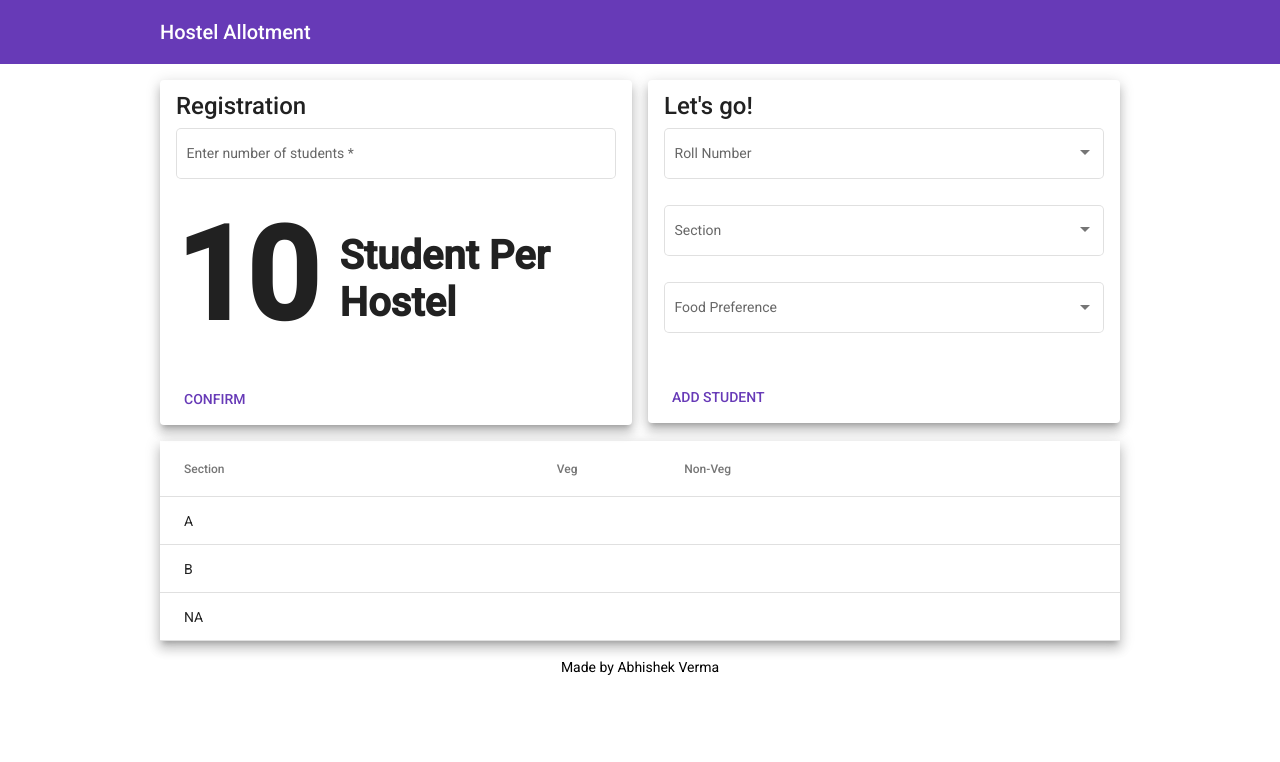
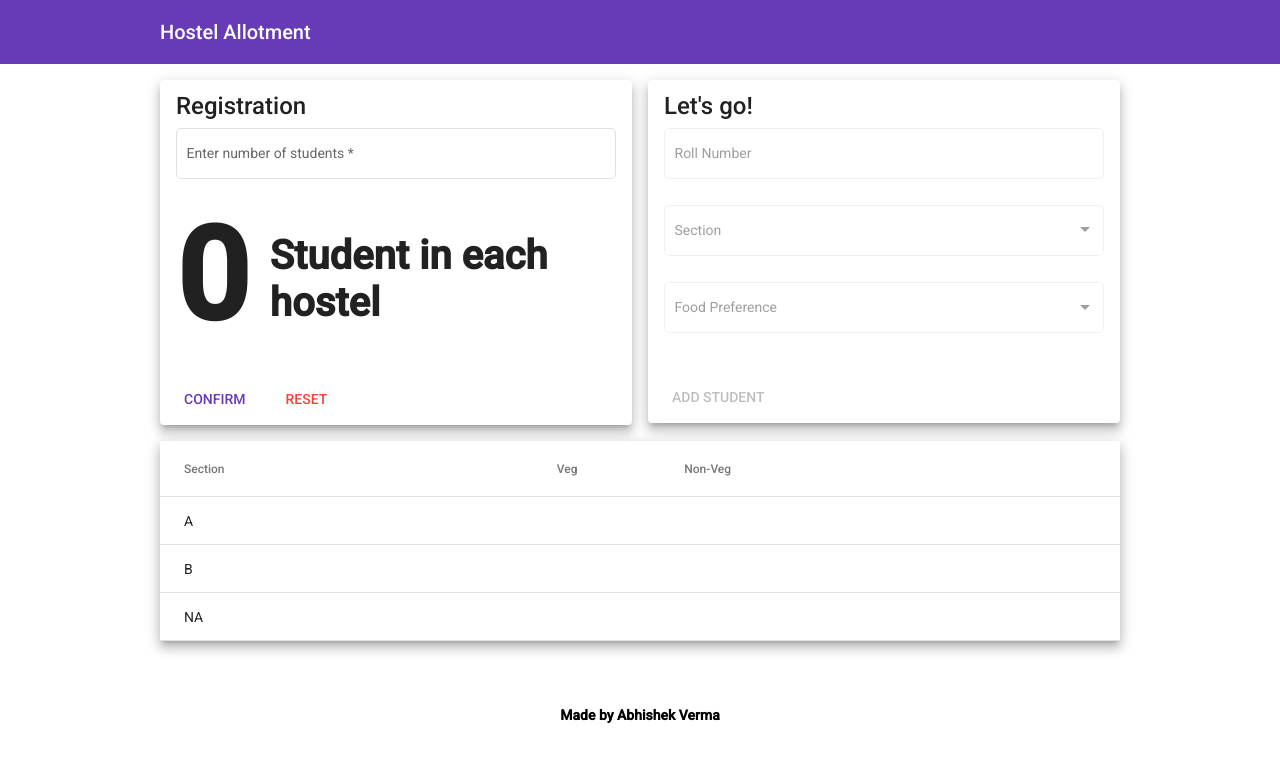
Before and after one commit to mrcreatist/hostel-allotment, an Angular app: page / in a window 1280 px wide. Shown: the top 762 px of the page. Built offline with nearby package versions, Linux system fonts and the light colour scheme.

Commit message:
added changes

```diff
--- a/src/app/app.component.html
+++ b/src/app/app.component.html
@@ -2,10 +2,12 @@
 
 <form class="container" [formGroup]="form">
     <div>
-        <app-allotment-limit class="item" [control]="form.controls.registration"></app-allotment-limit>
+        <app-allotment-limit class="item" [control]="form.controls.registration" [perHostelValue]="getPerHostelValue()"
+            [hostelCount]="getHostelCount()" (action)="onAllotmentAction($event)">
+        </app-allotment-limit>
         <app-main class="item" [form]="form" (addRegistration)="addStudent($event)"></app-main>
     </div>
-    <app-result class="item" [columns]="columns" [result]="result"></app-result>
+    <app-result [columns]="columns" [result]="result"></app-result>
 </form>
 
 <app-about></app-about>
--- a/src/app/app.component.scss
+++ b/src/app/app.component.scss
@@ -9,9 +9,13 @@ form {
     display: flex;
     flex-direction: row;
     gap: 1rem;
-  }
 
-  .item {
-    width: 100%;
+    @media screen and (max-width: "950px") {
+      flex-direction: column;
+    }
   }
 }
+
+.item {
+  width: 100%;
+}
--- a/src/app/app.component.ts
+++ b/src/app/app.component.ts
@@ -25,9 +25,9 @@ export class AppComponent implements OnInit {
   private _createForm() {
     this.form = new FormGroup({
       registration: new FormControl(null, Validators.required),
-      roll: new FormControl(),
-      section: new FormControl(),
-      food: new FormControl()
+      roll: new FormControl({ value: null, disabled: true }, Validators.required),
+      section: new FormControl({ value: null, disabled: true }, Validators.required),
+      food: new FormControl({ value: null, disabled: true }, Validators.required)
     });
   }
 
@@ -47,4 +47,44 @@ export class AppComponent implements OnInit {
   addStudent(data) {
     this._master.addDataToCollection(data);
   }
+
+  onAllotmentAction(action) {
+    switch (action) {
+      case 'confirm': {
+        if (this.form.controls.registration.valid) {
+          this.setNumberOfStudents();
+        }
+        break;
+      }
+      case 'reset': {
+        this.reset();
+        break;
+      }
+    }
+  }
+
+  setNumberOfStudents() {
+    this._master.setTotalNumberOfStudents(this.form.controls.registration.value);
+    this.form.controls.registration.disable();
+    this.form.controls.roll.enable();
+    this.form.controls.section.enable();
+    this.form.controls.food.enable();
+  }
+
+  reset() {
+    this.form.reset();
+    this.form.controls.registration.enable();
+    this.form.controls.roll.disable();
+    this.form.controls.section.disable();
+    this.form.controls.food.disable();
+    this._master.reset();
+  }
+
+  getHostelCount() {
+    return this._master.getHostelCount();
+  }
+
+  getPerHostelValue() {
+    return this._master.getStudentPerHostel();
+  }
 }
--- a/src/app/component/about/about.component.scss
+++ b/src/app/component/about/about.component.scss
@@ -1,5 +1,6 @@
 p {
-  margin: 1rem auto;
   width: 100%;
   text-align: center;
+  font-weight: bold;
+  margin: 4rem auto;
 }
--- a/src/app/component/allotment-limit/allotment-limit.component.html
+++ b/src/app/component/allotment-limit/allotment-limit.component.html
@@ -4,10 +4,12 @@
     <mat-form-field appearance="outline">
       <mat-label>Enter number of students</mat-label>
       <input matInput placeholder="12" [formControl]="control">
+      <mat-error *ngIf="control.errors">This field is required</mat-error>
     </mat-form-field>
-    <p><span>10</span> Student Per Hostel</p>
+    <p><span>{{perHostelValue > 99 ? '99+' : perHostelValue}}</span> Student in each hostel</p>
   </mat-card-content>
   <mat-card-actions>
-    <button mat-button color="primary">CONFIRM</button>
+    <button mat-button color="primary" (click)="operation('confirm')">CONFIRM</button>
+    <button mat-button color="warn" (click)="operation('reset')">RESET</button>
   </mat-card-actions>
 </mat-card>
--- a/src/app/component/allotment-limit/allotment-limit.component.ts
+++ b/src/app/component/allotment-limit/allotment-limit.component.ts
@@ -1,4 +1,4 @@
-import { Component, Input } from '@angular/core';
+import { Component, EventEmitter, Input, Output } from '@angular/core';
 import { FormControl } from '@angular/forms';
 
 @Component({
@@ -8,8 +8,11 @@ import { FormControl } from '@angular/forms';
 })
 export class AllotmentLimitComponent {
   @Input() control: FormControl;
+  @Input() perHostelValue: number;
+  @Input() hostelCount: number;
+  @Output() action = new EventEmitter();
 
-  getPerHostelValue() {
-    return this.control.value ? Math.floor(this.control.value / 4) : 0
+  operation(type: string) {
+    this.action.emit(type);
   }
 }
--- a/src/app/component/main/main.component.html
+++ b/src/app/component/main/main.component.html
@@ -4,9 +4,11 @@
     <form [formGroup]="form">
       <mat-form-field appearance="outline">
         <mat-label>Roll Number</mat-label>
-        <mat-select formControlName="roll">
-          <mat-option *ngFor="let item of getRollNumber()" [value]="item">{{item}}</mat-option>
-        </mat-select>
+        <input matInput placeholder="12" formControlName="roll">
+        <!-- <ng-container [ngSwitch]=""></ng-container> -->
+        <mat-error *ngIf="form.controls.roll.hasError('required')">This field is required</mat-error>
+        <mat-error *ngIf="form.controls.roll.hasError('invalidMax')">Value should be lower or equal to {{getRegCount()}}
+        </mat-error>
       </mat-form-field>
       <mat-form-field appearance="outline">
         <mat-label>Section</mat-label>
@@ -14,6 +16,7 @@
           <mat-option *ngFor="let section of getMasterData(typeEnum.section)"
             [value]="getValue(typeEnum.section, section)">{{getValue(typeEnum.section, section)}}</mat-option>
         </mat-select>
+        <mat-error *ngIf="form.controls.section.errors">This field is required</mat-error>
       </mat-form-field>
       <mat-form-field appearance="outline">
         <mat-label>Food Preference</mat-label>
@@ -22,10 +25,11 @@
             {{getValue(typeEnum.food, food)}}
           </mat-option>
         </mat-select>
+        <mat-error *ngIf="form.controls.food.errors">This field is required</mat-error>
       </mat-form-field>
     </form>
   </mat-card-content>
   <mat-card-actions>
-    <button mat-button color="primary" (click)="add()">ADD STUDENT</button>
+    <button [disabled]="!form.controls.roll.enabled" mat-button color="primary" (click)="add()">ADD STUDENT</button>
   </mat-card-actions>
 </mat-card>
--- a/src/app/component/main/main.component.ts
+++ b/src/app/component/main/main.component.ts
@@ -1,5 +1,5 @@
 import { Component, EventEmitter, Input, Output } from '@angular/core';
-import { FormControl, FormGroup } from '@angular/forms';
+import { FormGroup } from '@angular/forms';
 import { dropType, food, section } from 'src/app/enum';
 import { student } from 'src/app/model';
 import { MasterService } from 'src/app/service/master.service';
@@ -24,17 +24,15 @@ export class MainComponent {
     return this._master.getMasterData(type);
   }
 
-  getRollNumber() {
-    let arr = [];
-    for (let i = 0; i < this.form.controls.registration.value; i++) {
-      arr.push(i + 1);
-    }
-    return arr;
-  }
-
   add() {
-    if (this.form.valid) {
+    console.log(this.form.controls.roll);
+    if (this.form.valid && this.form.controls.roll.value > -1 && this.form.controls.roll.value <= this.getRegCount()) {
       this.addRegistration.emit(this.form.value);
+    } else {
+      if (this.form.controls.roll.value && (this.form.controls.roll.value < 0 || this.form.controls.roll.value > this.getRegCount())) {
+        this.form.controls.roll.setErrors({ invalidMax: true })
+      }
+      this.form.markAllAsTouched();
     }
   }
 
@@ -46,4 +44,8 @@ export class MainComponent {
     }
   }
 
+  getRegCount() {
+    return this._master.getTotalNumberOfStudents();
+  }
+
 }
--- a/src/app/service/master.service.ts
+++ b/src/app/service/master.service.ts
@@ -11,6 +11,8 @@ export class MasterService {
 
   private dataCollection: Array<student> = [];
   private result: any = {};
+  private totalNumberOfStudents: number;
+  private numberOfHostel = 4;
   dataNotifier = new BehaviorSubject(this.result);
 
   constructor (
@@ -20,6 +22,8 @@ export class MasterService {
     this.setDataNotifier();
   }
 
+  // value fetchers
+
   getMasterData(type) {
     switch (type) {
       case dropType.section: return Object.keys(section);
@@ -28,37 +32,75 @@ export class MasterService {
     }
   }
 
+  getResult() {
+    return this.result;
+  }
+
+  getKeys(data) {
+    return Object.keys(data);
+  }
+
+  getStudentPerHostel(): number {
+    return Math.floor(this.totalNumberOfStudents / this.numberOfHostel) ? Math.floor(this.totalNumberOfStudents / this.numberOfHostel) : 0;
+  }
+
+  getHostelCount(): number {
+    return this.numberOfHostel ? this.numberOfHostel : 0;
+  }
+
+  getTotalNumberOfStudents() {
+    return this.totalNumberOfStudents;
+  }
+
+  setTotalNumberOfStudents(num: number) {
+    this.totalNumberOfStudents = num;
+  }
+
   setDataNotifier() {
     this.dataNotifier.next(this.result);
   }
+
+
+  // operators
 
   addDataToCollection(data: student) {
     let student = this.dataCollection.find(_ => _.roll === data.roll);
     let studentIndex = this.dataCollection.indexOf(student);
     if (studentIndex > -1) {
-      this.dataCollection[studentIndex] = data;
-      this._snackBar.open('Student updated!');
-    } else {
-      this.dataCollection.push(data);
-      this._snackBar.open('Student added!');
+      this.dataCollection.splice(studentIndex, 1);
     }
-    this.sortData();
+    this.dataCollection.push(data);
+    this._snackBar.open('Student added!');
+    this._sortData();
     setTimeout(() => this._snackBar.dismiss(), 3000);
   }
 
-  sortData() {
+  reset() {
+    this._resetResult();
+    this.totalNumberOfStudents = 0;
+    this.dataCollection = [];
+    this.setDataNotifier();
+  }
+
+  // private methods
+
+  private _sortData() {
     this._resetResult();
     this.getKeys(section).forEach(s => {
       let res = this.dataCollection.filter(_ => _.section === section[s]);
       if (res) {
-        this.getKeys(food).forEach(f => this.result[s][f] = res.filter(_ => _.food === food[f]).map(_ => _.roll))
+        this.getKeys(food).forEach(f => {
+          res.filter(_ => _.food === food[f]).map(_ => _.roll).forEach((element, index) => {
+            if (index < this.getStudentPerHostel()) {
+              this.result[s][f].push(element)
+            } else {
+              this.result.NA[f].push(element)
+            }
+          })
+        })
       }
     });
     this.setDataNotifier();
-  }
-
-  getResult() {
-    return this.result;
   }
 
   private _resetResult() {
@@ -78,8 +120,4 @@ export class MasterService {
     }
   }
 
-  getKeys(data) {
-    return Object.keys(data);
-  }
-
 }
```
